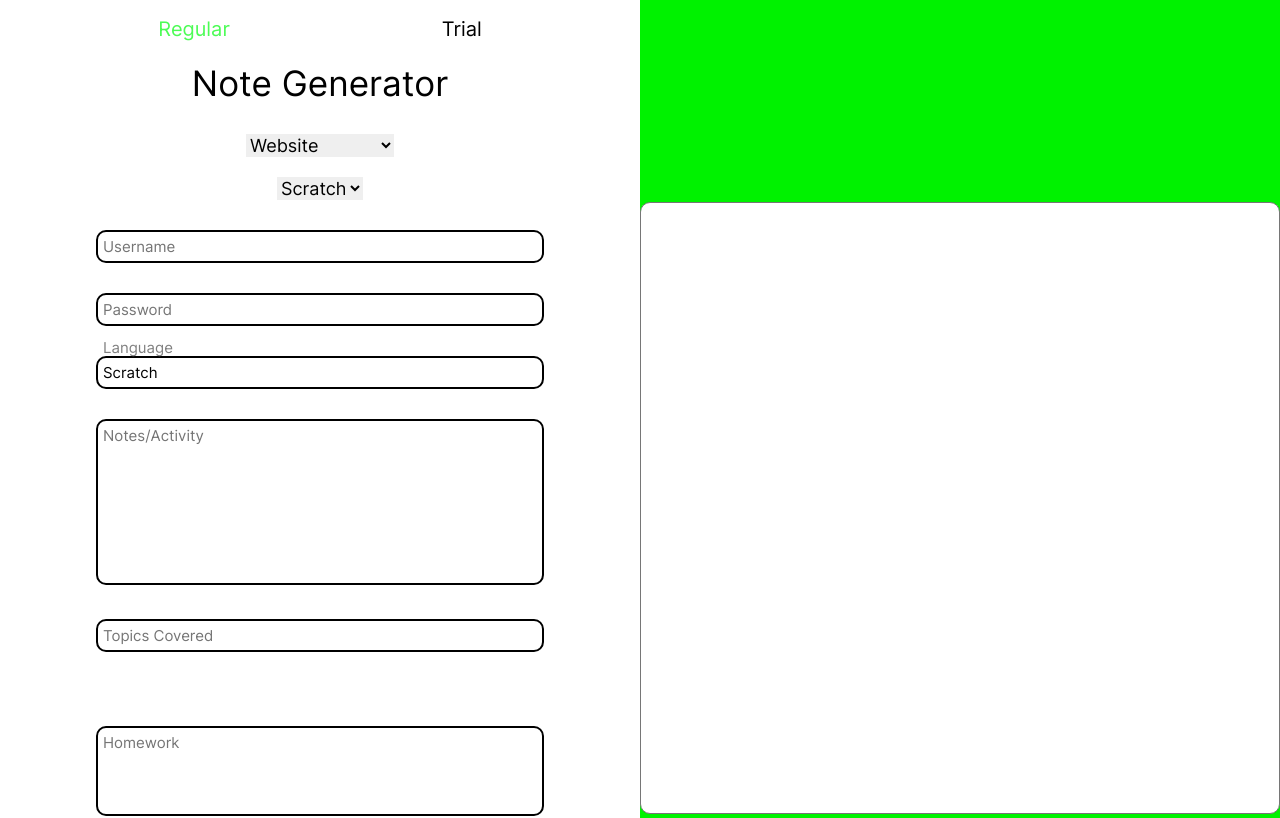
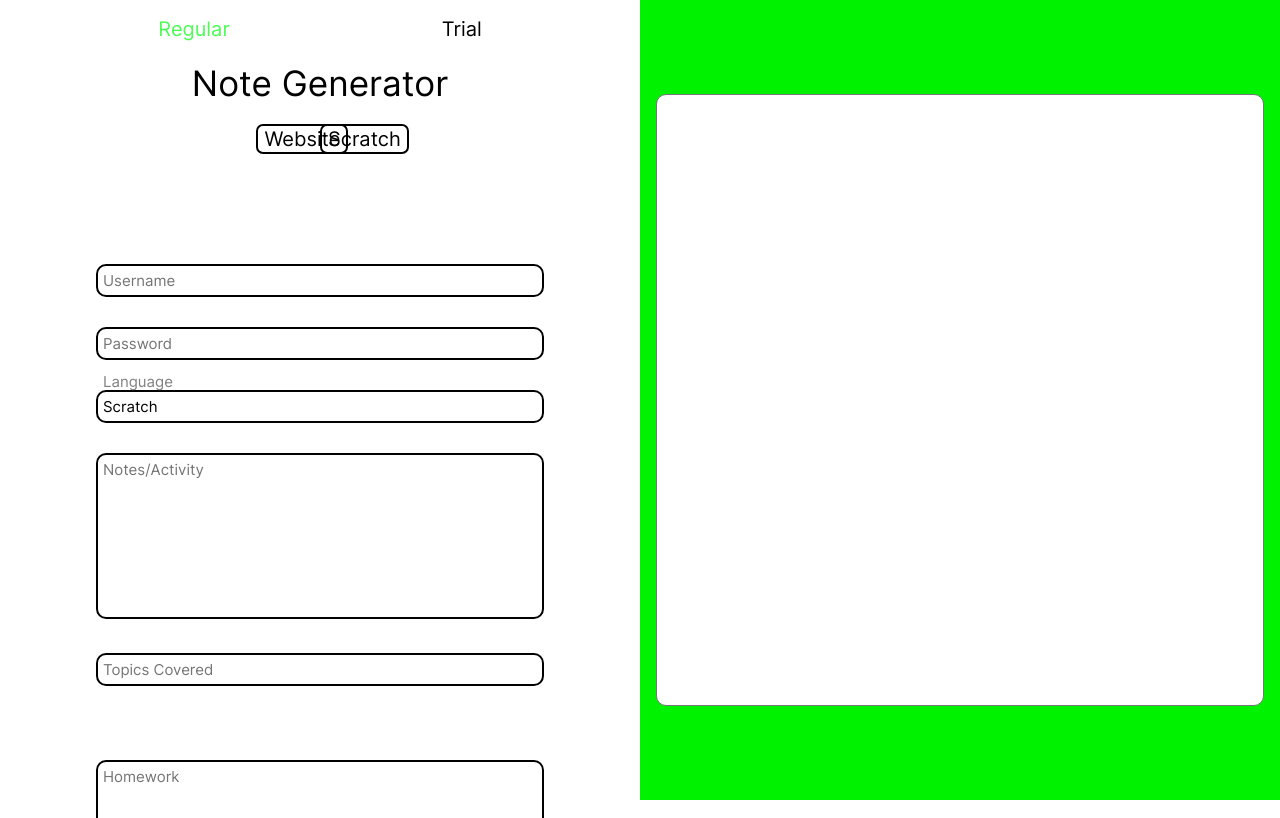
Before and after one commit to AlexL374/coderSchoolNotes, an Angular app: page / in a window 1280 px wide. Shown: the top 818 px of the page. Built offline with nearby package versions, Linux system fonts and the light colour scheme.

Commit message:
Fixed positioning of finish area, changed dropdown menus, changed icon

```diff
--- a/src/app/main-page/main-page.component.css
+++ b/src/app/main-page/main-page.component.css
@@ -8,8 +8,8 @@ ul {
   margin: 16px 0px 0px 0px;
 }
 
-button {
-
+.tab,
+.submit {
   background-color: inherit;
   border: none;
   font-size: 20px;
@@ -20,10 +20,11 @@ button {
   transition: .2s;
 }
 
-button:hover {
+.tab:hover,
+.submit:hover {
   cursor: pointer;
   opacity: .5;
-  transition: .4s;
+  transition: .3s;
 }
 
 li {
@@ -76,7 +77,6 @@ textarea {
   grid-area: regular;
   position: relative;
   text-align: center;
-  transition: 10s;
 }
 
 .all {
@@ -89,13 +89,13 @@ textarea {
 
 #finishDiv {
   grid-area: trial;
-  position: relative;
-  width: auto;
+  position: fixed;
+  left: 50%;
+  width: 50%;
   background-color: rgb(0, 242, 0);
   display: flex;
   justify-content: center;
   align-items: center;
-  transition: 10s;
   min-height: 100vh;
 }
 
@@ -111,6 +111,7 @@ textarea {
   font-weight: 500;
   color: black;
   border-radius: 10px;
+  width: 93%;
 }
 
 #finish:focus {
@@ -140,7 +141,7 @@ textarea {
   transition: all .3s;
 }
 
-.username_group, .password_group, .language_group, .notes_group, .topics_group, .challenges_group, .next_group, .local_group {
+#username_group, #password_group, #language_group, #notes_group, #topics_group, #challenges_group, #next_group, #local_group {
   position: relative;
   margin: 10px;
   display: block;
@@ -215,3 +216,70 @@ textarea {
 .submit {
   margin-bottom: 16px;
 }
+
+#platform-website-container.website {
+  justify-self: center;
+  display: grid;
+  grid-template-areas:
+  'space platform language';
+  grid-template-columns: 20% 30% 30%;
+}
+
+#platform-container {
+  grid-area: platform;
+}
+
+#website-container {
+  grid-area: language;
+}
+
+#website-button,
+#platform-button {
+  border: 2px solid black;
+  border-radius: 7px;
+  position: relative;
+  background-color: inherit;
+  font-size: 20px;
+}
+
+#website-button:hover,
+#platform-button:hover {
+  cursor: pointer;
+}
+
+.dropdown-item {
+  text-decoration: none;
+  display: inline-block;
+  padding: 5px 5px 5px 5px;
+  border-radius: 5px;
+}
+
+.dropdown-item:visited {
+  color: black;
+}
+
+.dropdown-item:hover {
+  background-color: rgb(219, 219, 219);
+}
+
+.dropdown-content {
+  opacity: 0;
+  visibility: hidden;
+  display: block;
+  transition: all .3s;
+  text-align: center;
+  justify-content: center;
+}
+
+.dropdown-content:hover {
+  opacity: 1;
+  visibility: visible;
+  transition: all .3s;
+}
+
+#website-button:hover + .dropdown-content,
+#platform-button:hover + .dropdown-content {
+  opacity: 1;
+  visibility: visible;
+  transition: all .3s;
+}
--- a/src/app/main-page/main-page.component.html
+++ b/src/app/main-page/main-page.component.html
@@ -1,8 +1,6 @@
 <!DOCTYPE html>
 <html lang="en" dir="ltr">
   <body>
-
-    <!-- Include the date? -->
 
     <!-- tabs for switching between trial/group/regular sessions -->
 
@@ -15,66 +13,66 @@
       <p class="title">Note Generator</p>
       <br>
       <!--<p class="all regular trial">Platform used:&nbsp;</p>-->
-      <!-- <br> -->
+      <!-- <br>
       <select id="platform" (change)="changePlatform()" class="all regular trial">
         <option value="website" class="all regular trial">Website</option>
         <option value="local" class="all regular trial">Local Software</option>
-      </select>
+      </select>-->
+      <div id="platform-website-container" class="website">
+        <div id="platform-container">
+          <button id="platform-button">Website</button>
+          <div class="dropdown-content">
+            <a href="#" class="dropdown-item" (click)="changePlatform('Website')">Website</a>
+            <br>
+            <a href="#" class="dropdown-item" (click)="changePlatform('Local Software')">Local Software</a>
+          </div>
+        </div>
+        <div id="website-container">
+            <button id="website-button">Scratch</button>
+            <div class="dropdown-content">
+              <a href="#" class="dropdown-item" (click)="changeWebsite('Scratch')">Scratch</a>
+              <br>
+              <a href="#" class="dropdown-item" (click)="changeWebsite('Trinket')">Trinket</a>
+              <br>
+              <a href="#" class="dropdown-item" (click)="changeWebsite('Repl.it')">Repl.it</a>
+            </div>
+        </div>
+      </div>
 
-      <br>
-      <!--<p class="all regular trial">Website Used:&nbsp;</p>-->
-      <!-- <br> -->
-      <select id="website" (change)="changeWebsite()" class="all regular trial">
+
+      <!--<select id="website" (change)="changeWebsite()" class="all regular trial">
         <option value="scratch" class="all regular trial">Scratch</option>
         <option value="trinket" class="all regular trial">Trinket</option>
         <option value="repl" class="all regular trial">Repl.it</option>
-      </select>
+      </select>-->
 
-      <div id="local_group" class="local_group">
+      <div id="local_group">
         <input id="local" type="text" class="all regular trial" placeholder="Local Software">
         <label class="local_label" for="local">Local Software</label>
       </div>
 
-      <!--<br>-->
-      <!-- <br>
-      <p class="all regular">Username:</p>
-      <br class="all regular"> -->
-      <div class="username_group">
+      <div id="username_group">
         <input type="text" id="username" class="all regular" placeholder="Username">
         <label class="username_label" for="username">Username</label>
       </div>
 
-      <!--<br class="all regular">
-      <p class="all regular">Password:</p>
-      <br class="all regular">
-      <br> -->
-      <div class="password_group">
+      <div id="password_group">
         <input type="text" id="password" class="all regular" placeholder="Password">
         <label for="password" class="password_label">Password</label>
       </div>
 
-      <!-- <br class="all regular">
-      <p class="all regular trial">Language:</p>
-      <br> -->
-      <!-- <br class="all regular"> -->
-      <div class="language_group">
+      <div id="language_group">
         <input type="text" id="language" name="language" value="" placeholder="Language" class="all regular trial">
         <label for="language" class="language_label">Language</label>
       </div>
 
-      <!--<br>
-      <p class="all regular trial">Notes/Activity:</p> -->
-      <!-- <br> -->
-      <div class="notes_group">
+      <div id="notes_group">
         <!--<input type="text" id="notes" class="all regular trial" placeholder="Notes/Activity">-->
         <textarea id="notes" class="all regular trial" rows="8" cols="23" data-gramm_editor="false" placeholder="Notes/Activity"></textarea>
         <label for="notes" class="notes_label">Notes/Activity</label>
       </div>
 
-      <!--<br>
-      <p class="all regular trial">Topics Covered:</p> -->
-      <!-- <br> -->
-      <div class="topics_group">
+      <div id="topics_group">
         <input type="text" (keydown)=onEnter($event) id="topics" class="all regular trial" placeholder="Topics Covered">
         <label for="topics" class="topics_label">Topics Covered</label>
       </div>
@@ -82,31 +80,23 @@
       <ul id="topicsList" class="all regular trial">
 
       </ul>
-      <!--<br>
-      <p class="all regular">Homework:</p> -->
-      <!-- <br class="all regular"> -->
-      <div class="challenges_group">
+
+      <div id="challenges_group">
         <!-- <input type="text" id="challenges" class="all regular" placeholder="Homework"> -->
         <textarea id="challenges" class="all regular" rows="4" cols="23" data-gramm_editor="false" placeholder="Homework"></textarea>
         <label for="challenges" class="challenges_label">Homework</label>
       </div>
 
-      <!--<br class="all regular">
-      <p class="all regular">Next Lesson Goals:</p> -->
-      <!-- <br class="all regular"> -->
-      <div class="next_group">
-        <!-- <input type="text" id="next" class="all regular" placeholder="Next Lesson Goals"> -->
+      <div id="next_group">
         <textarea id="next" class="all regular" data-gramm_editor="false" placeholder="Next Lesson Goals" rows="4" cols="23"></textarea>
         <label for="next" class="next_label">Next Lesson Goals</label>
       </div>
 
-      <!--<br class="all regular">
-      <br class="all regular">-->
       <button type="button" name="button" (click)="submitButtonClickRegular()" class="all regular submit">Submit</button>
       <button type="button" name="button" (click)="submitButtonClickTrial()" class="all trial submit">Submit</button>
     </div>
     <div id="finishDiv">
-      <textarea id="finish" rows="30" cols="80" ></textarea>
+      <textarea id="finish" rows="30" cols="80"></textarea>
     </div>
   </div>
 
--- a/src/app/main-page/main-page.component.ts
+++ b/src/app/main-page/main-page.component.ts
@@ -20,29 +20,26 @@ format;
   ngOnInit(): void {
     (<HTMLInputElement>document.getElementById("language")).value = "Scratch";
     (<HTMLButtonElement>document.getElementById("regular")).click();
-    this.changePlatform();
+    this.changePlatform("Website");
     console.log(this.format);
   }
 
-  changeWebsite() {
-    var website = (<HTMLSelectElement>document.getElementById("website")).selectedOptions[0].innerHTML;
-    if (website == "Scratch") {
-      (<HTMLInputElement>document.getElementById("language")).value = "Scratch";
+  changeWebsite(name: string) {
+    (<HTMLElement>document.getElementById("website-button")).innerHTML = name;
+    if (name == "Scratch") {
+      (<HTMLInputElement>document.getElementById("language")).value = name;
     }
-    else if (website == "Trinket") {
-      (<HTMLInputElement>document.getElementById("language")).value = "Python";
-    }
-    else if (website == "Repl.it") {
+    else if (name == "Trinket" || name == "Repl.it") {
       (<HTMLInputElement>document.getElementById("language")).value = "Python";
     }
   }
 
   submitButtonClickRegular() {
     //first check that all required inputs are there
-    var platform = (<HTMLSelectElement>document.getElementById("platform")).selectedOptions[0].innerHTML;
+    var platform = (<HTMLElement>document.getElementById("platform-button")).innerHTML;
     var websiteLink;
     if (platform == "Website") {
-      var website = (<HTMLSelectElement>document.getElementById("website")).selectedOptions[0].innerHTML;
+      var website = (<HTMLElement>document.getElementById("website-button")).innerHTML;
       if (website == "Scratch") {
         websiteLink = "www.scratch.mit.edu";
       }
@@ -73,10 +70,10 @@ format;
   }
 
   submitButtonClickTrial() {
-    var platform = (<HTMLSelectElement>document.getElementById("platform")).selectedOptions[0].innerHTML;
+    var platform = (<HTMLElement>document.getElementById("platform-button")).innerHTML;
     var websiteLink;
     if (platform == "Website") {
-      var website = (<HTMLSelectElement>document.getElementById("website")).selectedOptions[0].innerHTML;
+      var website = (<HTMLElement>document.getElementById("website-button")).innerHTML;
       if (website == "Scratch") {
         websiteLink = "www.scratch.mit.edu";
       }
@@ -117,15 +114,28 @@ format;
     if (s == "regular") {
       (<HTMLElement>document.getElementById("form")).style.gridArea = "regular";
       (<HTMLElement>document.getElementById("finishDiv")).style.gridArea = "trial";
+      //show username, password, homework, and next lesson goals
+      (<HTMLDivElement>document.getElementById("username_group")).style.height = "auto";
+      (<HTMLDivElement>document.getElementById("password_group")).style.height = "auto";
+      (<HTMLDivElement>document.getElementById("challenges_group")).style.height = "auto";
+      (<HTMLDivElement>document.getElementById("next_group")).style.height = "auto";
+      //set finishdiv to be on right side
+      (<HTMLDivElement>document.getElementById("finishDiv")).style.left = "50%";
     }
     else if (s == "trial") {
       (<HTMLElement>document.getElementById("form")).style.gridArea = "trial";
       (<HTMLElement>document.getElementById("finishDiv")).style.gridArea = "regular";
+      (<HTMLDivElement>document.getElementById("username_group")).style.height = "0px";
+      (<HTMLDivElement>document.getElementById("password_group")).style.height = "0px";
+      (<HTMLDivElement>document.getElementById("challenges_group")).style.height = "0px";
+      (<HTMLDivElement>document.getElementById("next_group")).style.height = "0px";
+      //set finishdiv to be on left side
+      (<HTMLDivElement>document.getElementById("finishDiv")).style.left = "0%";
     }
     //reset all elements
     (<HTMLElement>document.getElementById("finish")).innerHTML = "";
-    (<HTMLSelectElement>document.getElementById("platform")).value = "website";
-    (<HTMLSelectElement>document.getElementById("website")).value = "scratch";
+    (<HTMLSelectElement>document.getElementById("platform-button")).innerHTML = "Website";
+    (<HTMLSelectElement>document.getElementById("website-button")).innerHTML = "Scratch";
     (<HTMLInputElement>document.getElementById("username")).value = "";
     (<HTMLInputElement>document.getElementById("password")).value = "";
     (<HTMLInputElement>document.getElementById("language")).value = "";
@@ -138,7 +148,8 @@ format;
     }
     (<HTMLInputElement>document.getElementById("challenges")).value = "";
     (<HTMLInputElement>document.getElementById("next")).value = "";
-    this.changeWebsite();
+    this.changeWebsite("Scratch");
+
   }
 
   onEnter(e: KeyboardEvent) {
@@ -161,11 +172,10 @@ format;
     }
   }
 
-  changePlatform() {
-    var platform = (<HTMLSelectElement>document.getElementById("platform")).selectedOptions[0].innerHTML;
-    var web = (<HTMLElement>document.getElementById("website"));
+  changePlatform(platformName: string) {
+    var web = (<HTMLDivElement>document.getElementById("website-container"));
     var local = (<HTMLElement>document.getElementById("local_group"));
-    if (platform == "Website") {
+    if (platformName == "Website") {
       web.style.opacity = "1";
       web.style.visibility = "visible";
       web.style.height = "auto";
@@ -173,7 +183,7 @@ format;
       local.style.visibility = "hidden";
       local.style.height = "0px";
     }
-    else if (platform == "Local Software") {
+    else if (platformName == "Local Software") {
       web.style.opacity = "0";
       web.style.visibility = "hidden";
       web.style.height = "0px";
@@ -181,12 +191,13 @@ format;
       local.style.visibility = "visible";
       local.style.height = "auto";
     }
+    (<HTMLElement>document.getElementById("platform-button")).innerHTML = platformName;
   }
+
   @HostListener('window:scroll', ['$event'])
   moveWithScroll(e: Event) {
-    (<HTMLDivElement>document.getElementById("finishDiv"));
+    var d = (<HTMLDivElement>document.getElementById("finishDiv"));
+    console.log();
   }
 
-
-
 }
```
Also changed, not shown: 1 other file (tests, documents, lock files or other folders).
